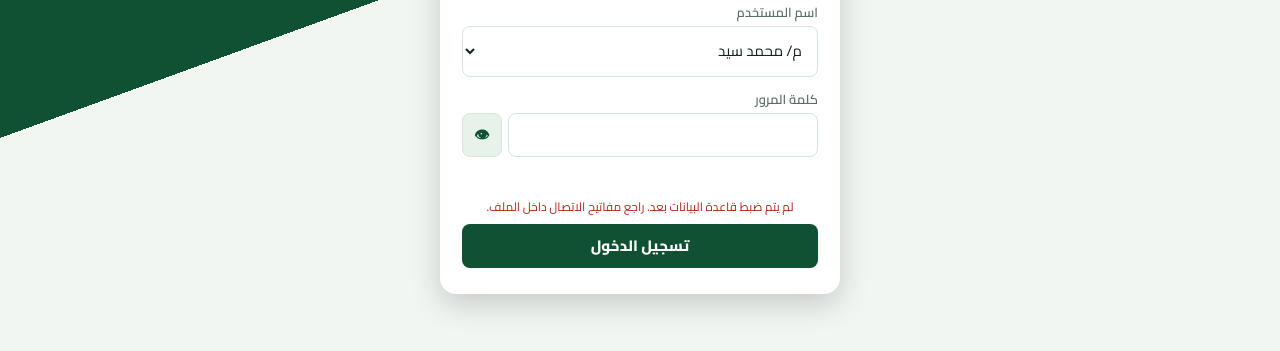
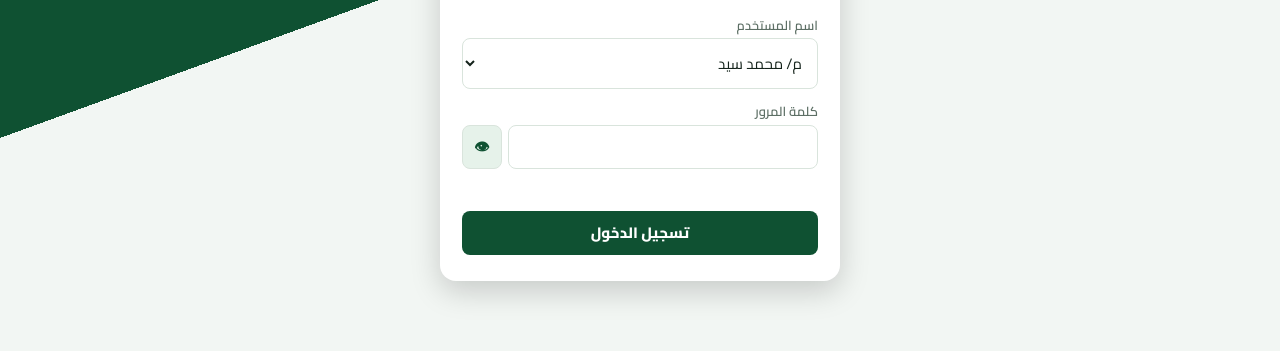
Before and after one commit to ahmedzawia308-blip/soadaa, a plain HTML site: page index.html in a window 1280 px wide. Shown: the part 343-694 px from the top of the page. Drawn offline with nearby package versions, Linux system fonts and the light colour scheme.

Commit message:
Update index.html

```diff
--- a/index.html
+++ b/index.html
@@ -76,8 +76,10 @@ main{padding:14px 12px 90px}
 <script src="https://cdn.jsdelivr.net/npm/@supabase/supabase-js@2.45.4/dist/umd/supabase.js"></script>
 <script>
 // ===== إعدادات قاعدة البيانات (Supabase): الصق هنا الرابط والمفتاح من لوحة التحكم =====
-const SB_URL='PASTE_PROJECT_URL_HERE';
-const SB_KEY='PASTE_ANON_PUBLIC_KEY_HERE';
+const SB_URL=https://vfjpcfxfoajqpkizywxg.supabase.co/rest/v1/;
+const SB_KEY=eyJhbGciOiJIUzI1NiIsInR5cCI6IkpXVCJ9.eyJpc3MiOiJzdXBhYmFzZSIsInJlZiI6InZmanBjZnhmb2FqcXBraXp5d3hnIiwicm9sZSI6ImFub24iLCJpYXQiOjE3OTQ2NDQzMjMsImV4cCI6MjExMDIyMDMyM30.629DS6HOPtCcma8-tWCSHYc9viewosNnnmDXAr4WcoY
+
+;
 // ======================================================================
 const sb=(window.supabase&&/^https?:\/\//.test(SB_URL))?supabase.createClient(SB_URL,SB_KEY):null;
 function makeDB(){
```
